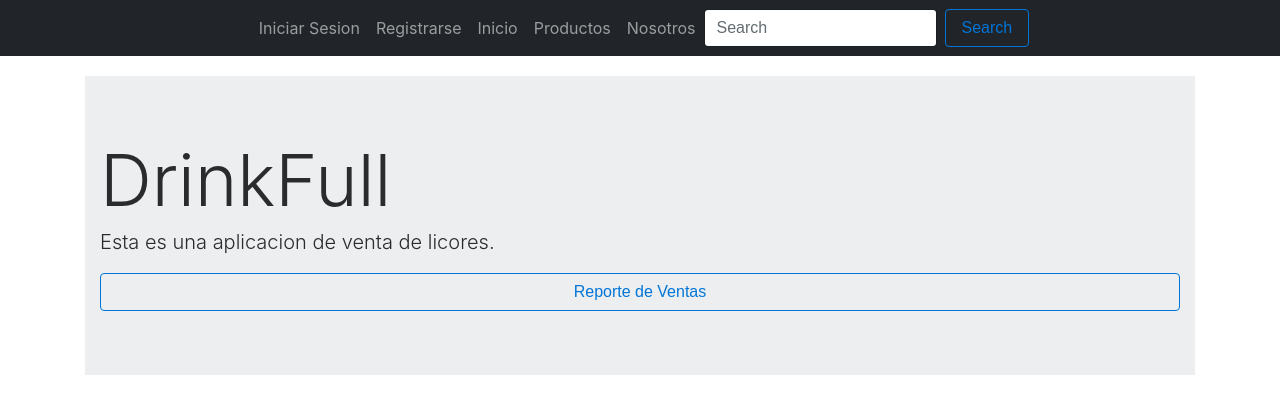
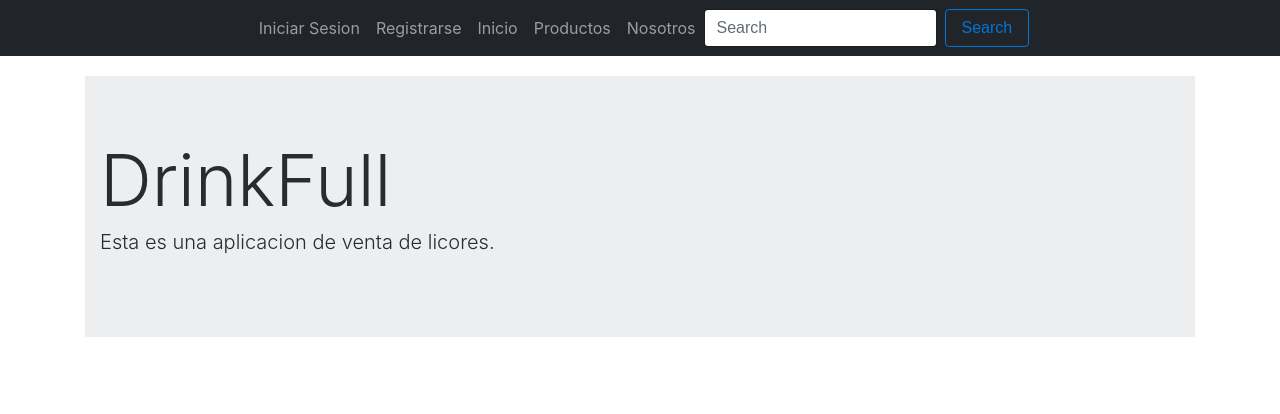
Before and after one commit to CASDAV/Proyecto_Desarrollo_Web, an Angular app in the folder Proyecto/: page /home in a window 1280 px wide. Shown: the top 414 px of the page. Built offline with nearby package versions, Linux system fonts and the light colour scheme.

Commit message:
ngSwitch agregado

```diff
--- a/Proyecto/src/app/components/home/home.component.html
+++ b/Proyecto/src/app/components/home/home.component.html
@@ -3,7 +3,9 @@
       <h1 class="display-3">DrinkFull</h1>
       <p class="lead">Esta es una aplicacion de venta de licores.</p>
     </div>
-    <div class="container">
-      <button [routerLink]='["/ReporteVentas"]' class="btn btn-outline-primary btn-block">Reporte de Ventas</button>
+    <div class="container" [ngSwitch]="tip()">
+      <div *ngSwitchCase = "true">
+        <button [routerLink]='["/ReporteVentas"]' class="btn btn-outline-primary btn-block">Reporte de Ventas</button>
+      </div>
     </div>
   </div>
--- a/Proyecto/src/app/components/home/home.component.ts
+++ b/Proyecto/src/app/components/home/home.component.ts
@@ -1,4 +1,6 @@
 import { Component, OnInit } from '@angular/core';
+import { LicoresService } from '../../servicios/licores.service';
+import {Usuario} from '../../servicios/usuario';
 
 @Component({
   selector: 'app-home',
@@ -7,9 +9,16 @@ import { Component, OnInit } from '@angular/core';
 })
 export class HomeComponent implements OnInit {
 
-  constructor() { }
+  constructor(private _licoresService: LicoresService) { }
 
   ngOnInit(): void {
   }
-
+  tip(){
+    if(this._licoresService.getUsuario().tipo=="admin"){
+      return true;
+    }
+    else{
+      return false;
+    }
+  }
 }
--- a/Proyecto/src/app/components/shared/navbar/navbar.component.ts
+++ b/Proyecto/src/app/components/shared/navbar/navbar.component.ts
@@ -27,6 +27,7 @@ export class NavbarComponent implements OnInit {
     us.apellido='';
     us.email='';
     us.cont='';
+    us.compras=[];
     us.tipo="invitado";
 
     this._licoresService.joinUsuario(us);
```
